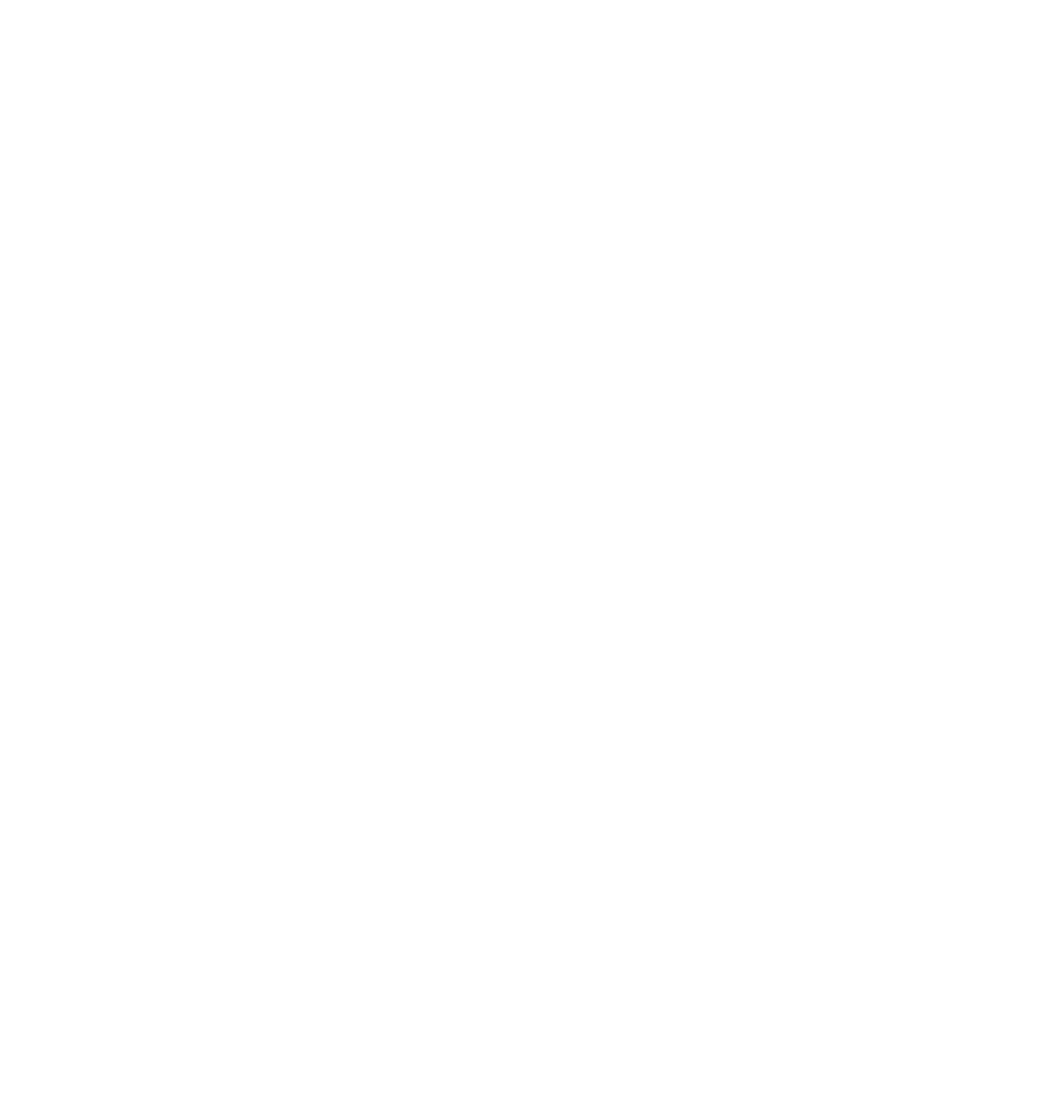
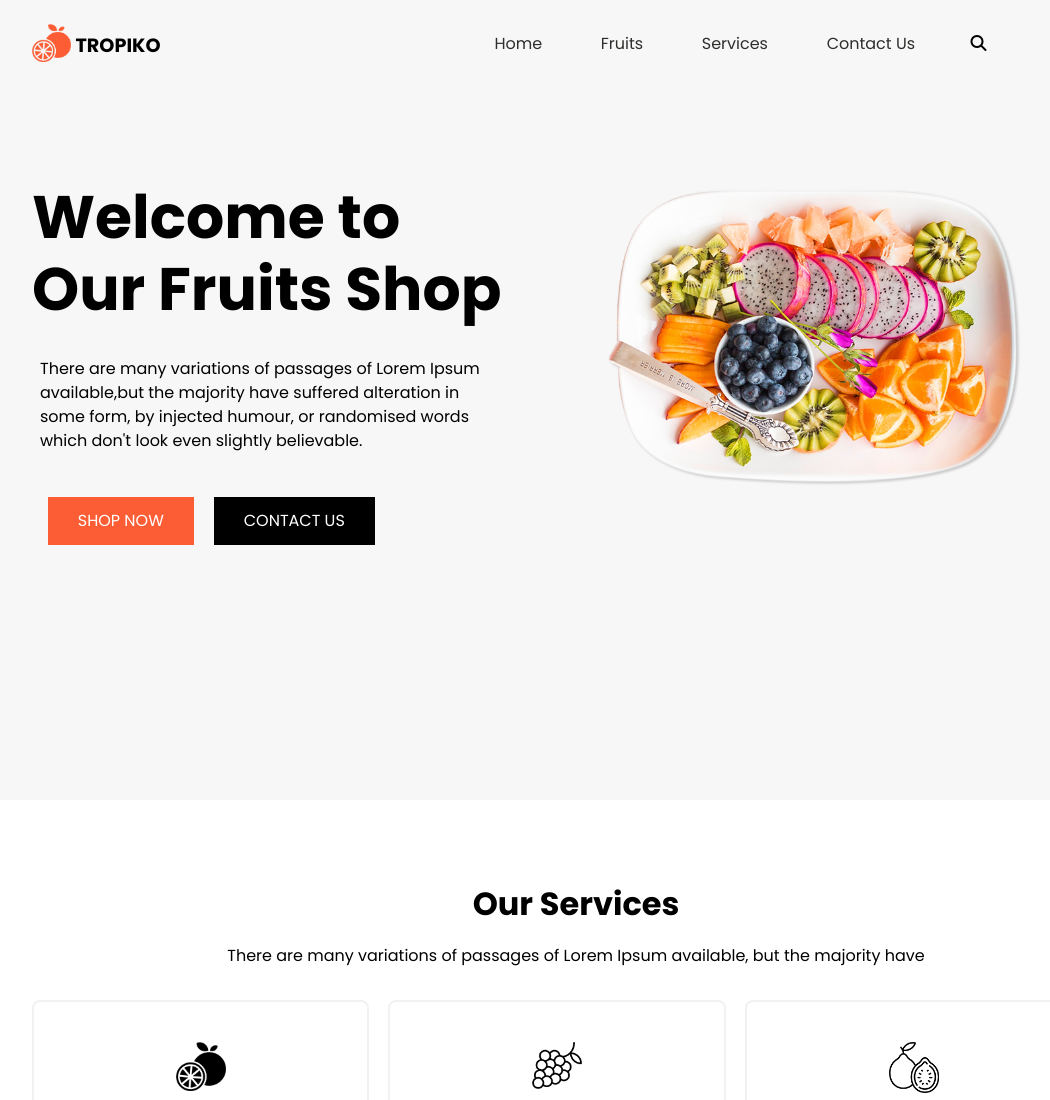
Before and after one commit to wafaasamir/Tropiko, a plain HTML site: page index.html in a window 1280 px wide. Shown: the top 1100 px of the page, without its empty margins (64-1114 px from the left). Before the commit the page ends 800 px from the top, so only its background shows below. Drawn offline with Linux system fonts and the light colour scheme.

Commit message:
second commit

```diff
--- a/index.html
+++ b/index.html
@@ -1,11 +1,117 @@
 <!DOCTYPE html>
 <html lang="en">
-<head>
-    <meta charset="UTF-8">
-    <meta name="viewport" content="width=device-width, initial-scale=1.0">
+  <head>
+    <meta charset="UTF-8" />
+    <meta name="viewport" content="width=device-width, initial-scale=1.0" />
     <title>Tropiko</title>
-</head>
-<body>
+    <link rel="preconnect" href="https://fonts.googleapis.com" />
+    <link rel="preconnect" href="https://fonts.gstatic.com" crossorigin />
+    <link
+      href="https://fonts.googleapis.com/css2?family=Poppins:ital,wght@0,100;0,200;0,300;0,400;0,500;0,600;0,700;0,800;0,900;1,100;1,200;1,300;1,400;1,500;1,600;1,700;1,800;1,900&display=swap"
+      rel="stylesheet"
+    />
+    <link
+      rel="stylesheet"
+      href="https://cdnjs.cloudflare.com/ajax/libs/font-awesome/6.3.0/css/all.min.css"
+    />
+    <link rel="stylesheet" href="style.css" />
+  </head>
 
-</body>
+  <body>
+    <!--Header Section-->
+    <header class="header">
+      <div class="container">
+        <nav class="navbar">
+          <div class="logo">
+            <div class="logo-container">
+              <img
+                class="logo-img"
+                src="./images/logo.png"
+                alt="fruit logo , Tropiko"
+              />
+            </div>
+            <div class="text">
+              <span class="logo-text">Tropiko</span>
+            </div>
+          </div>
+          <div class="links-container">
+            <ul class="nav-links">
+              <li><a href="#home">Home</a></li>
+              <li><a href="#fruits">Fruits</a></li>
+              <li><a href="#services">Services</a></li>
+              <li><a href="#contact">Contact Us</a></li>
+              <li><i class="fa-solid fa-magnifying-glass"></i></li>
+            </ul>
+          </div>
+          <div class="clear"></div>
+        </nav>
+        <div class="main-head">
+          <div class="main-head-text">
+            <h1>
+              Welcome to <br />
+              Our Fruits Shop
+            </h1>
+            <p>
+              There are many variations of passages of Lorem Ipsum available,but
+              the majority have suffered alteration in some form, by injected
+              humour, or randomised words which don't look even slightly
+              believable.
+            </p>
+            <div class="anchors">
+              <a class="first" href="#shop">Shop Now</a>
+              <a class="second" href="#contact">Contact Us</a>
+            </div>
+          </div>
+          <div class="main-head-img">
+            <img src="./images/dish.png" alt="fruit dish " />
+          </div>
+          <div class="clear"></div>
+        </div>
+      </div>
+    </header>
+
+    <!-- Services Section -->
+    <section class="services">
+      <div class="container">
+        <h2>our services</h2>
+        <p>
+          There are many variations of passages of Lorem Ipsum available, but
+          the majority have
+        </p>
+        <div class="card-container">
+          <div class="card">
+            <img src="./images/item1.png" alt="orange" />
+            <h5>Orange</h5>
+            <p>There are many variations of passages of Lorem Ipsum available,
+              but the majority have suffered alteration in some form, by
+              injected humour, or randomised words which don't look even
+              slightly believable.
+            </p>
+          </div>
+          <div class="card">
+            <img src="./images/item2.png" alt="grapes" />
+            <h5>Grapes</h5>
+            <p>There are many variations of passages of Lorem Ipsum available,
+              but the majority have suffered alteration in some form, by
+              injected humour, or randomised words which don't look even
+              slightly believable.
+            </p>
+          </div>
+          <div class="card last">
+            <img src="./images/item.png" alt="Gauva" />
+            <h5>Gauva</h5>
+            <p>There are many variations of passages of Lorem Ipsum available,
+              but the majority have suffered alteration in some form, by
+              injected humour, or randomised words which don't look even
+              slightly believable.
+            </p>
+          </div>
+          <div class="clear"></div>
+        </div>
+        <div class="anchors">
+          <a class="second" href="#readmore">Read More</a>
+</div>
+      </div>
+    </section>
+  </body>
 </html>
--- a/style.css
+++ b/style.css
@@ -0,0 +1,229 @@
+:root{
+        --orange: #fc5d35;
+        --black: #000;
+        --white:#fff;
+        --gray:#2e2e2d;
+        --light:#f7f7f7;
+}
+*{
+    margin: 0;
+    padding: 0;
+    box-sizing: border-box;
+}
+body{
+    font-family: Poppins,sans-serif;
+    font-weight: 400;
+    font-size: 1rem;
+    line-height: 1.5;
+    color: var(--black);
+background-color: var(--white);
+    text-align: left;
+
+}
+
+/* header section  */
+.header{
+    background-color: var(--light);
+    width: 100%;
+    height: 100vh;
+}
+.container{
+    width: 85%;
+    height: 100vh;
+    margin: 0 auto;
+}
+ul{
+    list-style: none;
+
+
+}
+li{
+    display: inline-block;
+    padding: 0.5rem 1.5rem;
+
+}
+.logo-img{
+    display: inline-block;
+
+
+
+
+}
+
+a{
+    text-decoration: none;
+    font-size: 1rem;
+    font-weight: 400;
+    line-height: 1.5;
+    padding: 0.2rem;
+    cursor: pointer;
+    color: var(--gray);
+
+}
+.navbar{
+    width: 100%;
+
+    padding: 1.5rem 0;
+
+}
+.logo{
+    width: 40%;
+    float: left;
+}
+.logo-container{
+    width: 10%;
+    float: left;
+}
+.logo-container img{
+    width: 90%;
+}
+.text{
+    width: 20%;
+    padding: 0.5rem 1rem 0.5rem 0;
+    float: left;
+
+    text-transform: uppercase;
+
+}
+.text span{
+   font-weight: 700;
+   font-size: 1.2rem;
+    text-transform: uppercase;
+}
+
+.links-container{
+    width: 55%;
+    float: left;
+}
+.clear{
+    clear: both;
+}
+.main-head{
+    width: 100%;
+    margin: 4rem auto 0;
+}
+.main-head-text{
+
+    width: 50%;
+    float: left;
+}
+.main-head-text *{
+    margin: 1rem 0;
+    padding: 0.5rem 0;
+}
+.main-head-text h1{
+    font-weight: 700;
+    font-size: 60px;
+    width: 95%;
+    line-height: 1.2;
+
+}
+.main-head-text p{
+    color: var(--black);
+    width: 85%;
+    margin-left: 0.5rem;
+
+
+}
+.anchors{
+     margin:2.5rem 0.5rem ;
+}
+.anchors a{
+    text-transform: uppercase;
+    padding: 0.7rem 1.8rem;
+    margin:0.5rem;
+    color: var(--white);
+
+
+}
+ .anchors .first{
+    background-color: var(--orange);
+    border: 1px solid var(--orange);
+}
+ .anchors .first:hover{
+    background-color: var(--white);
+    color: var(--orange);
+    border: 1px solid var(--orange);
+}
+ .anchors .second{
+    background-color: var(--black);
+    border: 1px solid var(--black);
+}
+ .anchors .second:hover{
+    background-color: var(--light);
+    color: var(--black);
+    border: 1px solid var(--black);
+}
+.main-head-img{
+    margin: 2rem;
+    width: 40%;
+    float: left;
+
+
+}
+.main-head-img img{
+    width: 95%;
+}
+
+/* End of Header  */
+
+/* Start of Services */
+section{
+    margin-top: 4rem;
+}
+.services{
+
+    text-align: center;
+    height: 100vh;
+}
+.services h2{
+    text-transform: capitalize;
+    padding: 1rem;
+        font-size: 2rem;
+        font-weight: 700;
+}
+
+.card-container{
+    width: 100%;
+    margin: 2rem auto;
+
+
+}
+.card img{
+    width:15%;
+    max-height: 8rem;
+}
+.card *{
+    width: 80%;
+    margin: 0.5rem auto;
+
+
+
+}
+.card{
+    padding-top: 2rem;
+    width: 31%;
+    float: left;
+    margin-right: 1.2rem;
+    min-height: 12rem;
+    border: 2px solid #f1f1f1;
+    border-radius: 0.5rem;
+}
+.last{
+    margin-right: 0;
+}
+.card h5{
+    color: var(--orange);
+        font-size: 1.25rem;
+}
+.card p{
+    margin-bottom: 1.5rem;
+}
+.card:hover{
+    cursor: pointer;
+    scale: 1.01;
+box-shadow: 0 0 5px 2px rgba(0,0,0,0.1);
+border: none;
+    border-top: 5px solid var(--orange);
+    border-radius: 0;
+}
```
